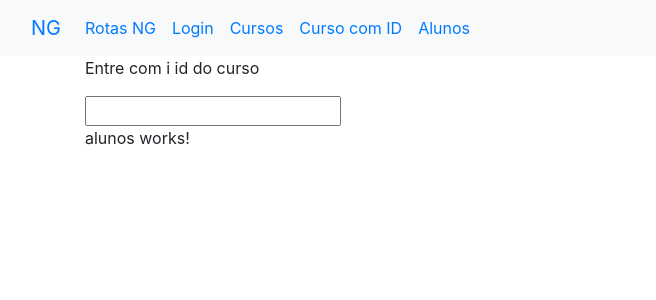
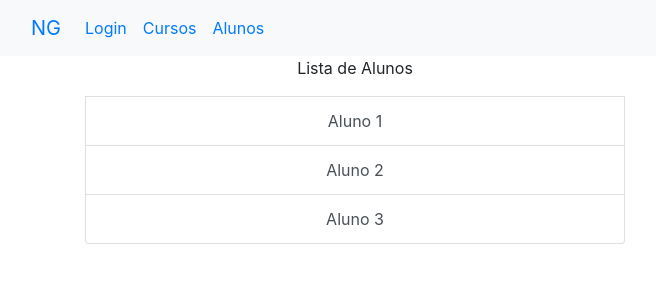
Before and after one commit to EderVoR/angular-loiane, an Angular app in the folder 07-rotas/: page /alunos in a window 1280 px wide. Shown: the top 300 px of the page, without its empty margins (0-656 px from the left). Built offline with nearby package versions, Linux system fonts and the light colour scheme.

Commit message:
Correção de arquivos

```diff
--- a/07-rotas/src/app/alunos/aluno-detalhe/aluno-detalhe.component.html
+++ b/07-rotas/src/app/alunos/aluno-detalhe/aluno-detalhe.component.html
@@ -1 +1,6 @@
-<p>aluno-detalhe works!</p>
+<h5>
+	Detalhes do Aluno
+</h5>
+<p>{{ aluno.id }}</p>
+<p>{{ aluno.nome }}</p>
+<p>{{ aluno.email }} </p>
--- a/07-rotas/src/app/alunos/aluno-detalhe/aluno-detalhe.component.ts
+++ b/07-rotas/src/app/alunos/aluno-detalhe/aluno-detalhe.component.ts
@@ -1,15 +1,38 @@
-import { Component, OnInit } from '@angular/core';
+import { Component, OnInit, OnDestroy } from '@angular/core';
+import { ActivatedRoute } from '@angular/router';
+
+import { AlunosService } from './../alunos.service';
+import { Subscription } from 'rxjs';
 
 @Component({
   selector: 'app-aluno-detalhe',
   templateUrl: './aluno-detalhe.component.html',
   styleUrls: ['./aluno-detalhe.component.css']
 })
-export class AlunoDetalheComponent implements OnInit {
+export class AlunoDetalheComponent implements OnInit, OnDestroy {
 
-  constructor() { }
+	aluno: any;
+	inscricao: Subscription;
+
+  constructor(
+	private route: ActivatedRoute,
+	private alunosService: AlunosService
+  ) {
+	this.inscricao = Subscription.EMPTY
+  }
 
   ngOnInit(): void {
+	this.inscricao = this.route.params.subscribe(
+		(params: any) =>{
+			let id = params['id'];
+
+			this.aluno = this.alunosService.getAluno(id);
+		}
+	);
+  }
+
+  ngOnDestroy(){
+	this.inscricao.unsubscribe();
   }
 
 }
--- a/07-rotas/src/app/alunos/alunos.component.html
+++ b/07-rotas/src/app/alunos/alunos.component.html
@@ -1,2 +1,20 @@
-<p>alunos works!</p>
-<router-outlet></router-outlet>
+
+<div class="container text-center">
+	<div class="row">
+		<div class="col-6 list-group">
+			<p>
+				Lista de Alunos
+			</p>
+			<a class="list-group-item list-group-item-action"
+				*ngFor="let aluno of alunos"
+				[routerLink]="[aluno.id]">
+					{{ aluno.nome }}
+			</a>
+	  	</div>
+		<div class="col-6 list-group">
+			<div>
+				<router-outlet></router-outlet>
+			</div>
+		</div>
+	</div>
+</div>
--- a/07-rotas/src/app/alunos/alunos.component.ts
+++ b/07-rotas/src/app/alunos/alunos.component.ts
@@ -1,4 +1,5 @@
 import { Component, OnInit } from '@angular/core';
+import { AlunosService } from './alunos.service';
 
 @Component({
   selector: 'app-alunos',
@@ -7,9 +8,12 @@ import { Component, OnInit } from '@angular/core';
 })
 export class AlunosComponent implements OnInit {
 
-  constructor() { }
+	alunos: any[] = [];
 
-  ngOnInit(): void {
-  }
+  constructor(private alunosService: AlunosService) { }
+
+	ngOnInit(): void {
+		this.alunos = this.alunosService.getAlunos();
+	}
 
 }
--- a/07-rotas/src/app/alunos/alunos.module.ts
+++ b/07-rotas/src/app/alunos/alunos.module.ts
@@ -5,6 +5,7 @@ import { AlunosComponent } from './alunos.component';
 import { AlunoFormComponent } from './aluno-form/aluno-form.component';
 import { AlunoDetalheComponent } from './aluno-detalhe/aluno-detalhe.component';
 import { AlunosRoutingModule } from './aluno.routing.module';
+import { AlunosService } from './alunos.service';
 
 @NgModule({
 	imports: [
@@ -17,7 +18,7 @@ import { AlunosRoutingModule } from './aluno.routing.module';
 		AlunoFormComponent,
 		AlunoDetalheComponent
 	],
-	providers: [],
+	providers: [AlunosService],
 })
 
 export class AlunosModule{
--- /dev/null
+++ b/07-rotas/src/app/alunos/alunos.service.ts
@@ -0,0 +1,29 @@
+import { Injectable } from '@angular/core';
+
+@Injectable({
+  providedIn: 'root'
+})
+export class AlunosService {
+
+	private alunos: any[] = [
+		{id: 1, nome: 'Aluno 1', email: 'aluno1@email.com'},
+		{id: 2, nome: 'Aluno 2', email: 'aluno2@email.com'},
+		{id: 3, nome: 'Aluno 3', email: 'aluno3@email.com'}
+	];
+
+	getAlunos(){
+		return this.alunos;
+	}
+
+	getAluno(id: number){
+		for(let i = 0; i < this.alunos.length; i++){
+			let aluno = this.alunos[i];
+			if(aluno.id = id){
+				return aluno;
+			}
+		}
+		return null;
+	}
+
+  constructor() { }
+}
--- a/07-rotas/src/app/app.component.html
+++ b/07-rotas/src/app/app.component.html
@@ -6,18 +6,18 @@
     </button>
     <div class="collapse navbar-collapse" id="navbarNav">
       <ul class="navbar-nav">
-        <li class="nav-item" routerLinkActive="active">
+       <!-- <li class="nav-item" routerLinkActive="active">
           <a routerLink="" class="nav-link">Rotas NG</a>
-        </li>
+        </li> -->
         <li class="nav-item" routerLinkActive="active" >
           <a routerLink="login" class="nav-link">Login</a>
         </li>
         <li class="nav-item" routerLinkActive="active" >
           <a routerLink="cursos" [queryParams]="{pagina:1}" class="nav-link">Cursos</a>
         </li>
-        <li class="nav-item" routerLinkActive="active" >
+        <!-- <li class="nav-item" routerLinkActive="active" >
           <a [routerLink]="['curso', idCurso.value]" class="nav-link">Curso com ID</a>
-        </li>
+        </li> -->
 		<li class="nav-item" routerLinkActive="active" >
 			<a routerLink="/alunos" class="nav-link">Alunos</a>
 		  </li>
@@ -26,9 +26,9 @@
   </div>
 </nav>
 <div class="container">
-  <p>
+  <!--p>
     Entre com i id do curso
   </p>
-  <input #idCurso>
+  <input #idCurso-->
   <router-outlet></router-outlet>
 </div>
```
Also changed, not shown: 1 other file (tests, documents, lock files or other folders).
